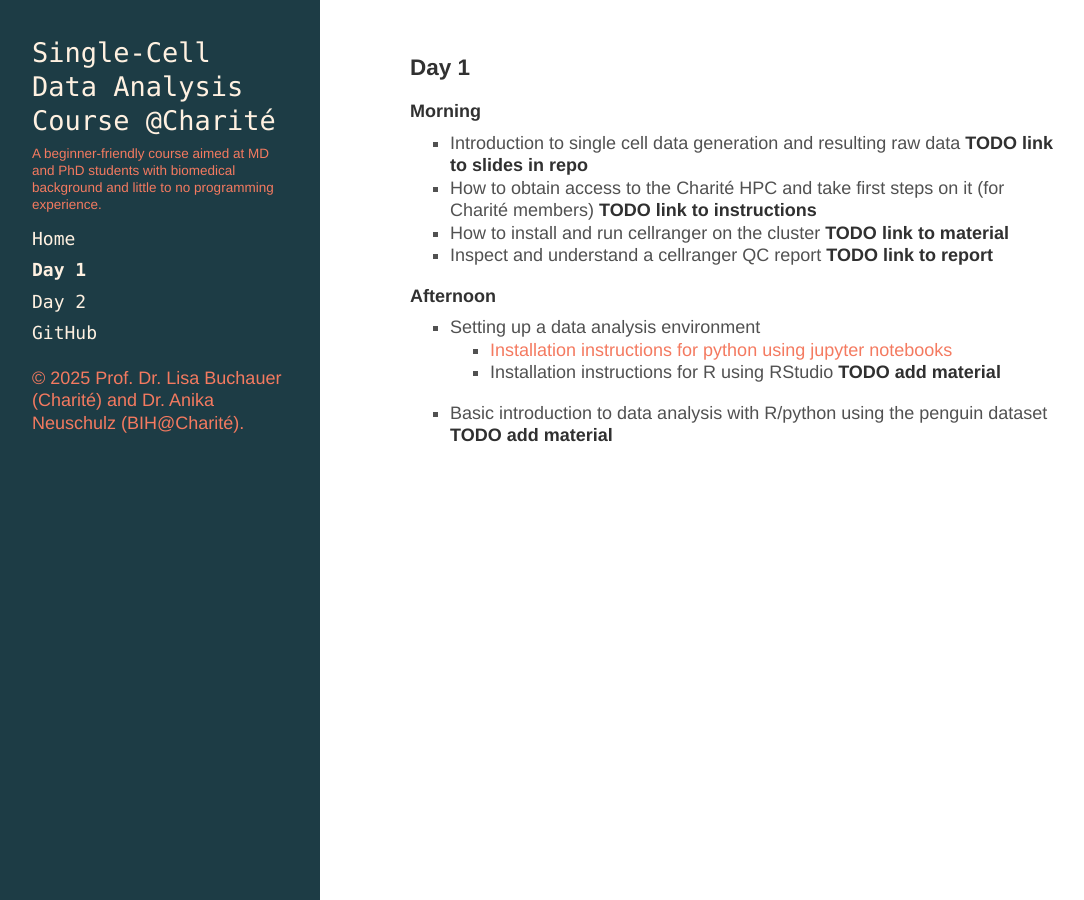
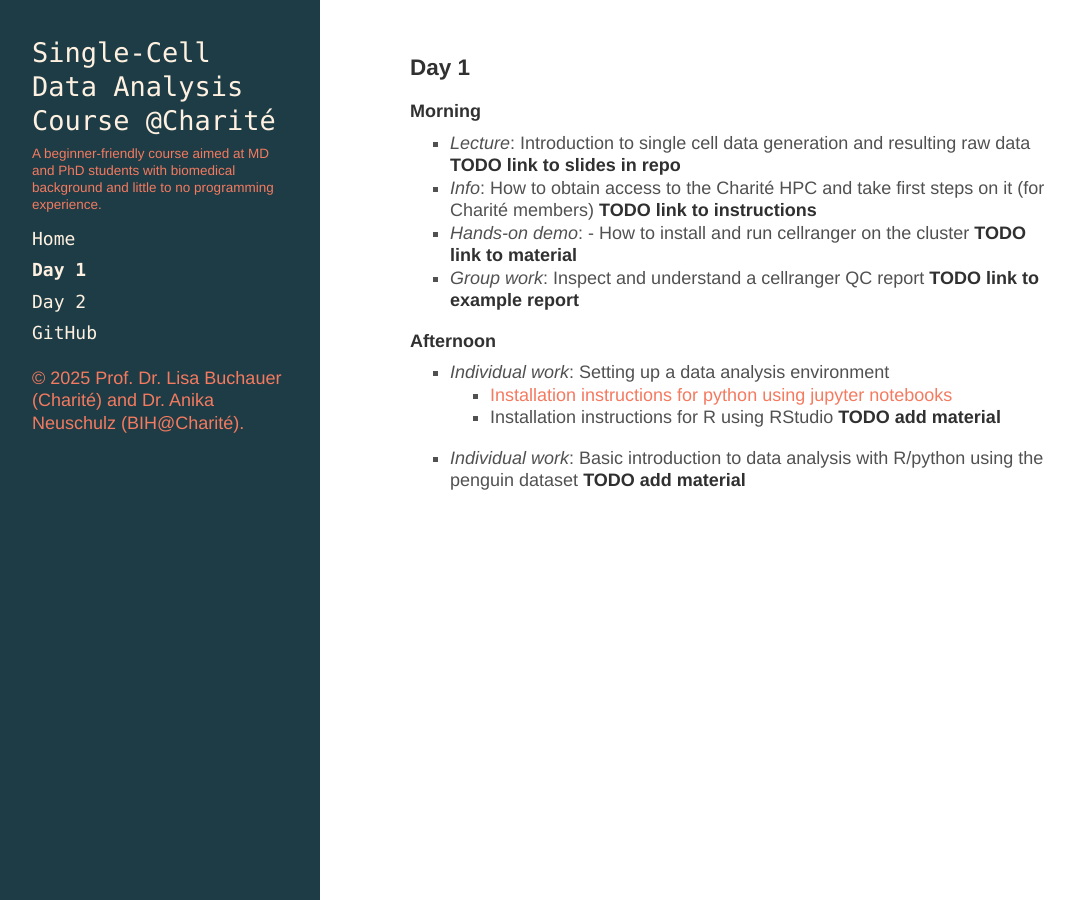
Before and after one commit to buchauer-lab/charite-sc-data-course, a Jekyll site: the page built from docs/Day1.md, in a window 1280 px wide. Shown: the whole page, without its empty margins (4-1088 px from the left). Built offline with Jekyll 4.4.1, drawn with Linux system fonts in a browser that asks for light colours; nearby versions of some CDN libraries; a style sheet for code colours, icons or effects is not loaded.

Commit message:
days 1 edit

```diff
--- a/docs/Day1.md
+++ b/docs/Day1.md
@@ -7,13 +7,13 @@ order: 2
 ### Day 1
 
 #### Morning
-- Introduction to single cell data generation and resulting raw data __TODO link to slides in repo__
-- How to obtain access to the Charité HPC and take first steps on it (for Charité members) __TODO link to instructions__
-- How to install and run cellranger on the cluster __TODO link to material__
-- Inspect and understand a cellranger QC report __TODO link to report__
+- _Lecture_: Introduction to single cell data generation and resulting raw data __TODO link to slides in repo__
+- _Info_: How to obtain access to the Charité HPC and take first steps on it (for Charité members) __TODO link to instructions__
+- _Hands-on demo_: - How to install and run cellranger on the cluster __TODO link to material__
+- _Group work_: Inspect and understand a cellranger QC report __TODO link to example report__
 
 #### Afternoon
-- Setting up a data analysis environment
+- _Individual work_: Setting up a data analysis environment
   - [Installation instructions for python using jupyter notebooks](https://buchauer-lab.github.io/charite-sc-data-course/installpython/)
   - Installation instructions for R using RStudio __TODO add material__
-- Basic introduction to data analysis with R/python using the penguin dataset __TODO add material__
+- _Individual work_: Basic introduction to data analysis with R/python using the penguin dataset __TODO add material__
```
